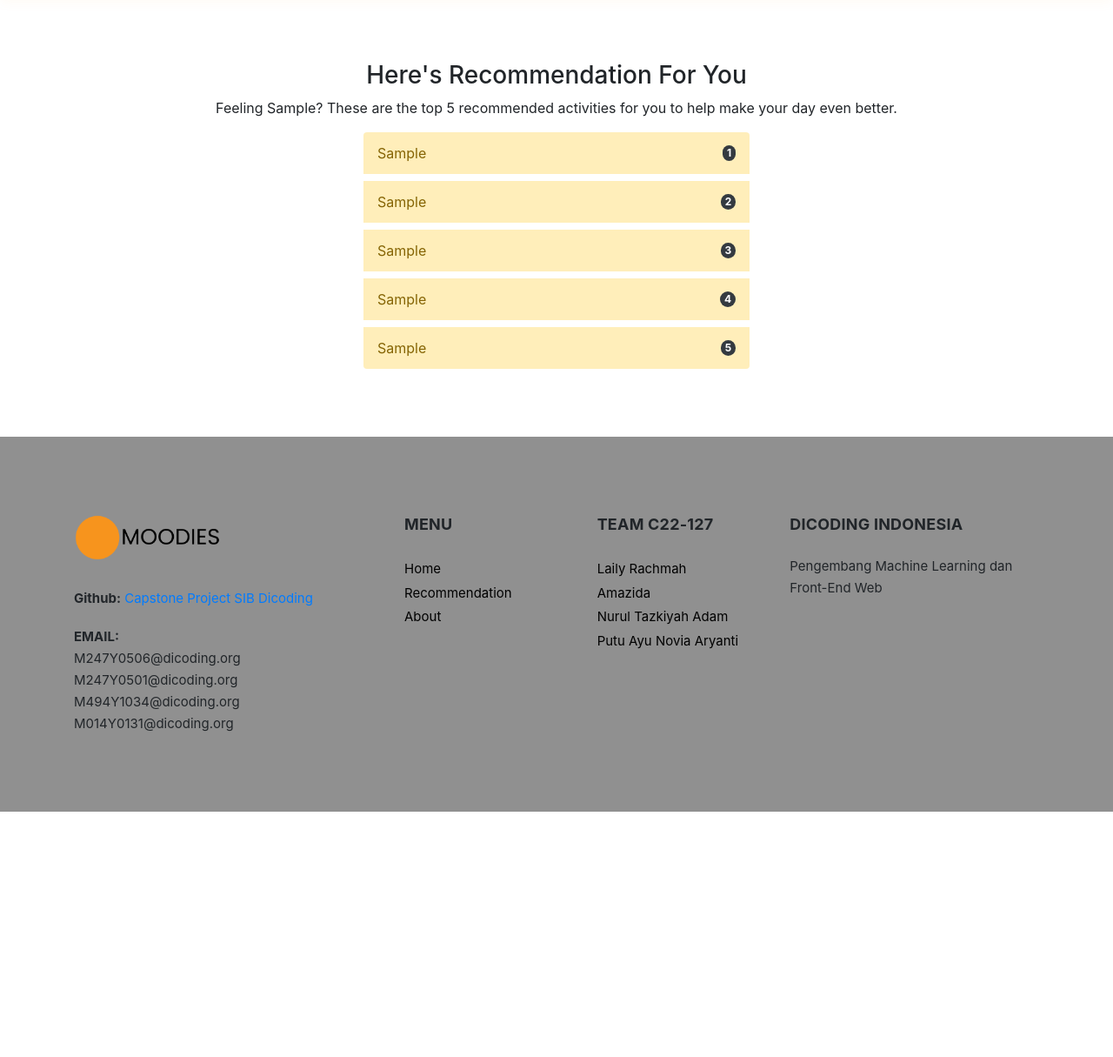
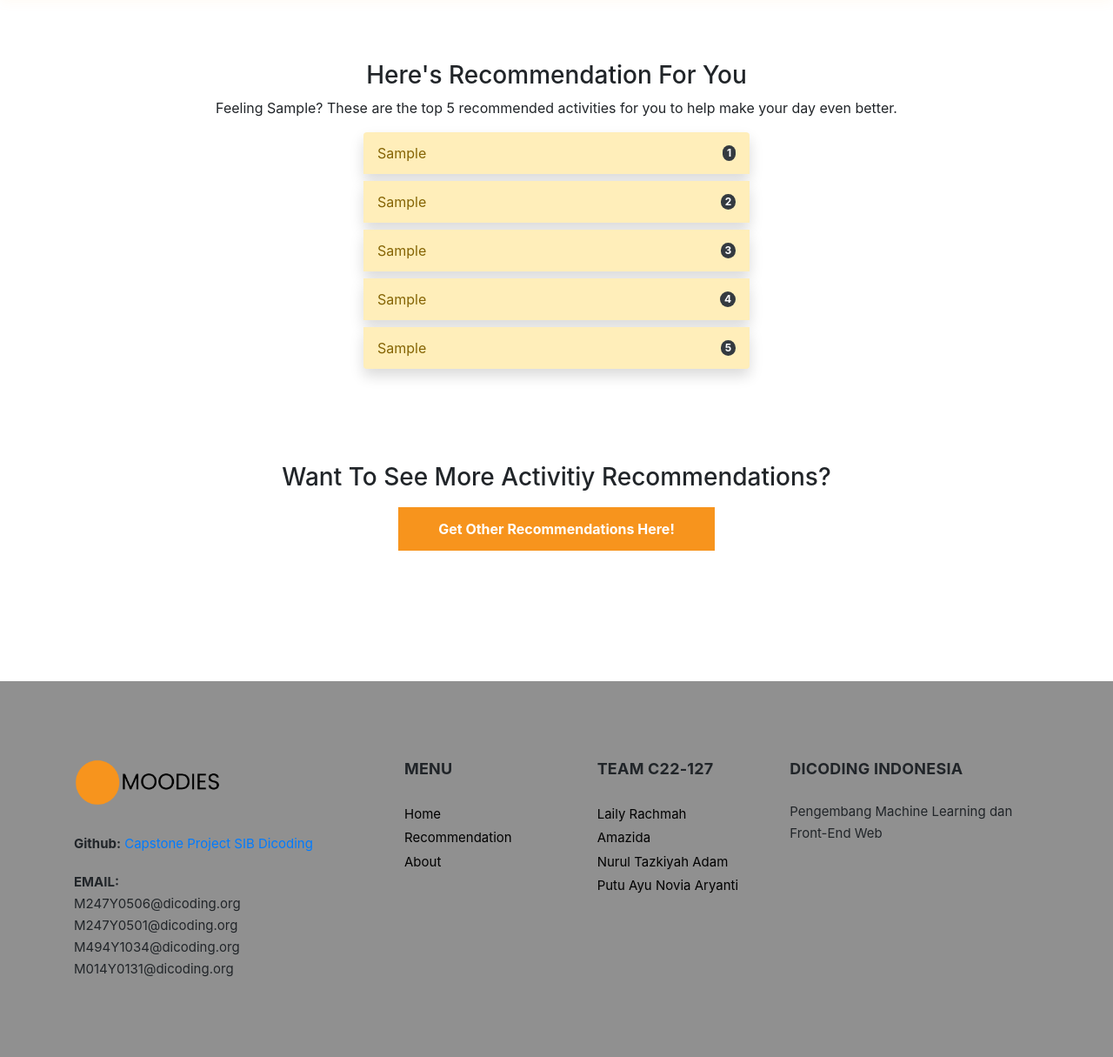
Before and after one commit to lailyrhmh/capstone-project-sib-dicoding, a Flask app: template templates/activity-result.html in a window 1280 px wide. Shown: the part 102-1317 px from the top of the page at 87% size. Before the commit the page ends 1035 px from the top, so only its background shows below. Run offline with Flask 2, Linux system fonts and the light colour scheme; the template is opened without the code that fills it: most values are stand-ins (such as "Sample title", 1, 10 or a date in 2020); parts of the project's set-up code (start-up, migrations or seed data) failed here and were passed over.

Commit message:
menambah button

```diff
--- a/templates/activity-result.html
+++ b/templates/activity-result.html
@@ -13,31 +13,31 @@
          Feeling {{sub_mood}}? These are the top 5 recommended activities for you to help make your day even better.
       </p>
       <ul class="list-group list-group-light mx-auto" style="width:40%">
-         <li class="list-group-item d-flex justify-content-between align-items-center px-3 border-0 rounded-3 flex-fill list-group-item-warning mb-2">
+         <li class="list-group-item d-flex justify-content-between align-items-center px-3 border-0 rounded-3 flex-fill list-group-item-warning mb-2 shadow">
            <div>
              <div class="fw-bold">{{result1}}</div>
            </div>
            <span class="badge rounded-pill badge-dark">1</span>
          </li>
-         <li class="list-group-item d-flex justify-content-between align-items-center px-3 border-0 rounded-3 flex-fill list-group-item-warning mb-2">
+         <li class="list-group-item d-flex justify-content-between align-items-center px-3 border-0 rounded-3 flex-fill list-group-item-warning mb-2 shadow">
             <div>
                <div class="fw-bold">{{result2}}</div>
              </div>
              <span class="badge rounded-pill badge-dark">2</span>
          </li>
-         <li class="list-group-item d-flex justify-content-between align-items-center px-3 border-0 rounded-3 flex-fill list-group-item-warning mb-2">
+         <li class="list-group-item d-flex justify-content-between align-items-center px-3 border-0 rounded-3 flex-fill list-group-item-warning mb-2 shadow">
             <div>
                <div class="fw-bold">{{result3}}</div>
              </div>
              <span class="badge rounded-pill badge-dark">3</span>
          </li>
-         <li class="list-group-item d-flex justify-content-between align-items-center px-3 border-0 rounded-3 flex-fill list-group-item-warning mb-2">
+         <li class="list-group-item d-flex justify-content-between align-items-center px-3 border-0 rounded-3 flex-fill list-group-item-warning mb-2 shadow">
             <div>
                <div class="fw-bold">{{result4}}</div>
              </div>
              <span class="badge rounded-pill badge-dark">4</span>
          </li>
-         <li class="list-group-item d-flex justify-content-between align-items-center px-3 border-0 rounded-3 flex-fill list-group-item-warning mb-2">
+         <li class="list-group-item d-flex justify-content-between align-items-center px-3 border-0 rounded-3 flex-fill list-group-item-warning mb-2 shadow">
             <div>
                <div class="fw-bold">{{result5}}</div>
              </div>
@@ -45,5 +45,14 @@
          </li>
        </ul>
 </section>
-
+<section class="slider_section layout_padding" style="padding-top: 30px;">
+   <div class="container" align="center">
+      <h3 style="padding-top: 0px;">Want To See More Activitiy Recommendations?</h3>
+      <div class="detail-box btn-box">
+         <a href="{{ url_for('views.recommendation') }}" class="btn1">
+            Get Other Recommendations Here!
+         </a>
+      </div>
+   </div>
+</section>
 {% endblock %}
```
